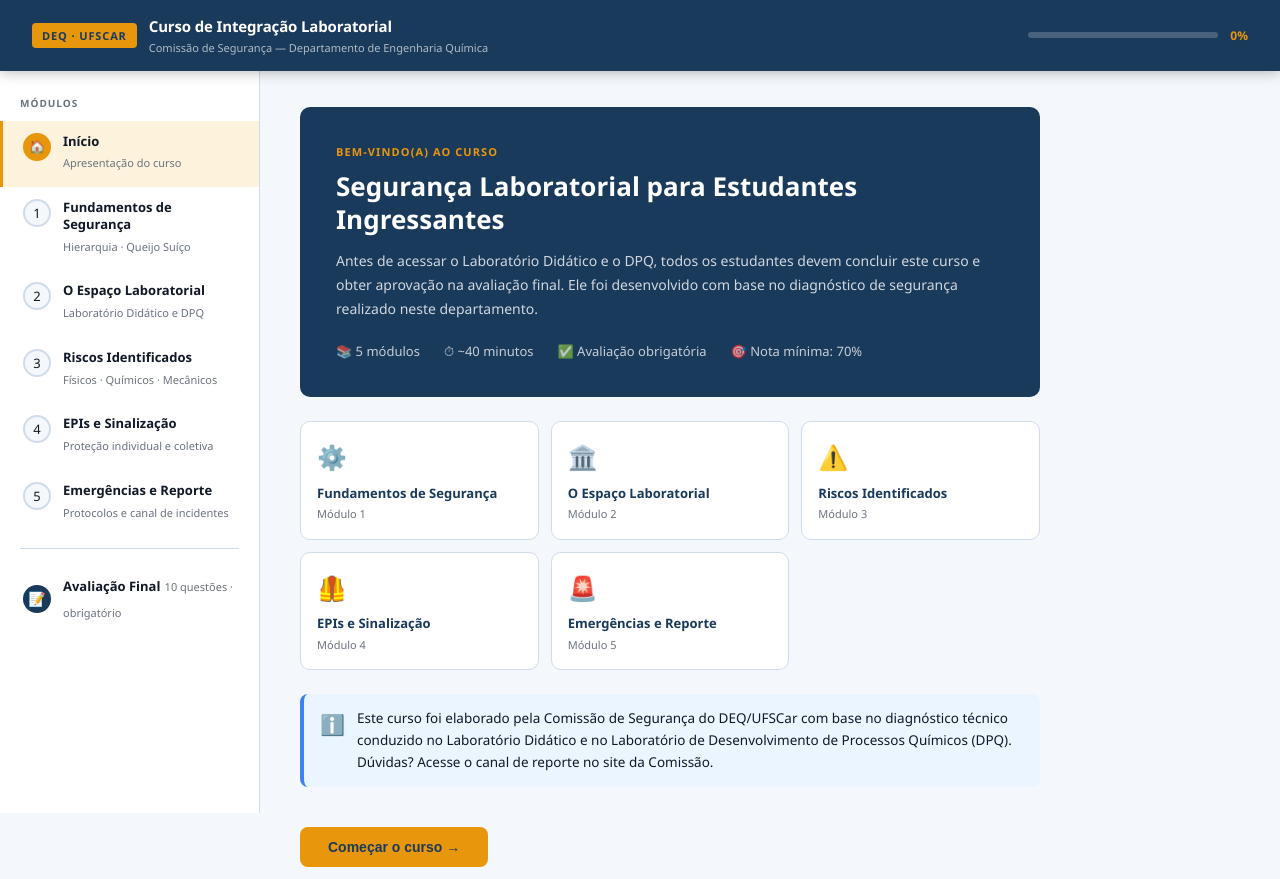
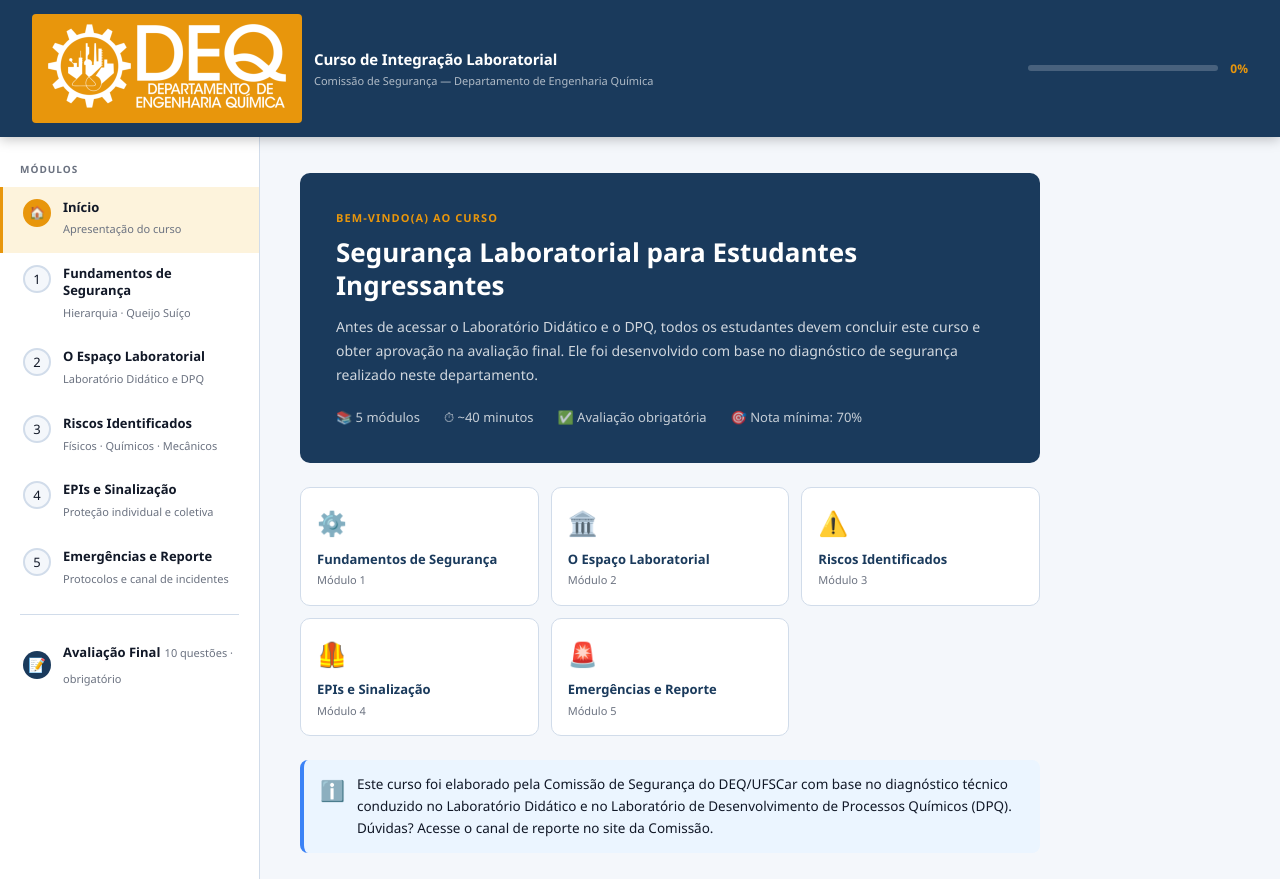
Before and after one commit to RuanBarcelos/curso-seguranca-deq, a plain HTML site: page index.html in a window 1280 px wide. Shown: the top 879 px of the page. Drawn offline with Linux system fonts and the light colour scheme.

Commit message:
Replace text badge with logo image in header

```diff
--- a/index.html
+++ b/index.html
@@ -645,7 +645,7 @@
 <header>
   <div class="header-inner">
     <div class="header-brand">
-      <div class="badge">DEQ · UFSCar</div>
+      <div class="badge"><img src="logo_DEQ_branco.png" alt="logo DEQ"></div>
       <div>
         <h1>Curso de Integração Laboratorial</h1>
         <small>Comissão de Segurança — Departamento de Engenharia Química</small>
```
